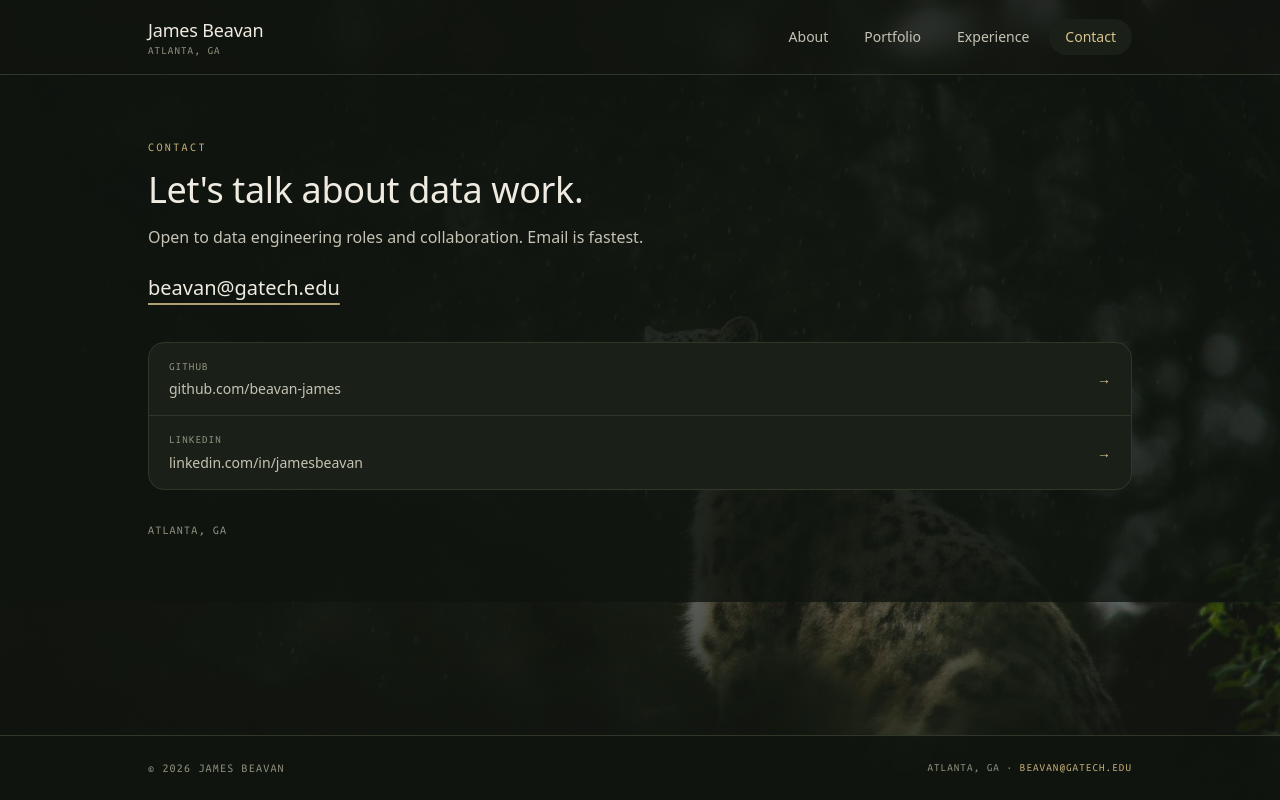
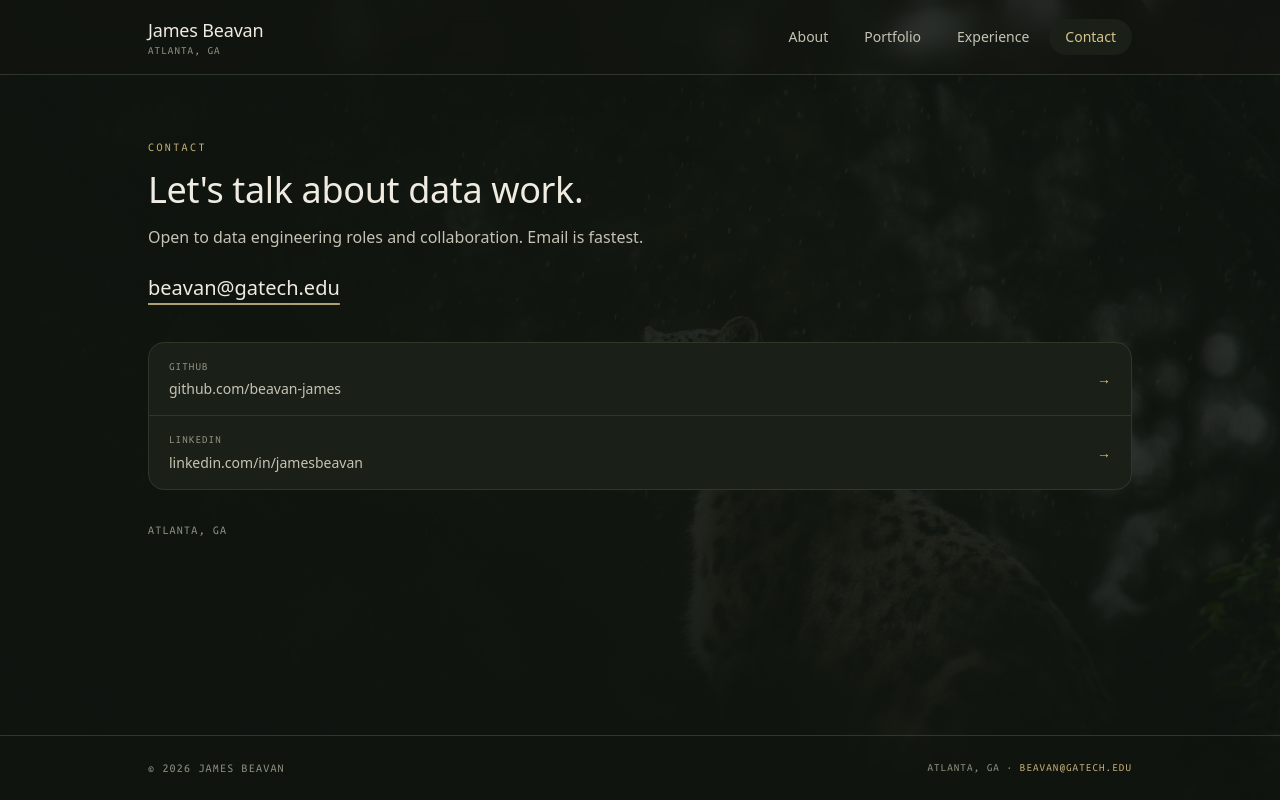
Before and after one commit to beavan-james/personal-website, a Next.js app: page /contact in a window 1280 px wide. Built offline with nearby package versions, Linux system fonts and the light colour scheme.

Commit message:
fix: darken backdrop evenly on inner pages
Inner page <main> fills the viewport with the scrim so the photo no
longer shows a hard edge below short content.

Co-Authored-By: Claude Opus 5.5 <noreply@anthropic.com>
Claude-Session: https://claude.ai/code/session_0171169DUtERx1iPoFPizpR2

```diff
--- a/app/contact/page.js
+++ b/app/contact/page.js
@@ -7,7 +7,7 @@ export const metadata = {
 
 export default function ContactPage() {
   return (
-    <main className="bg-ink/80 py-16">
+    <main className="flex-1 bg-ink/80 py-16">
       <div className="mx-auto max-w-5xl px-5">
         <p className="font-mono text-xs uppercase tracking-[0.2em] text-accent-dim">
           Contact
--- a/app/experience/page.js
+++ b/app/experience/page.js
@@ -7,7 +7,7 @@ export const metadata = {
 
 export default function ExperiencePage() {
   return (
-    <main>
+    <main className="flex-1 bg-ink/80">
       <Timeline />
     </main>
   );
--- a/app/layout.js
+++ b/app/layout.js
@@ -36,7 +36,7 @@ export default function RootLayout({ children }) {
       >
         <div className="site-backdrop" aria-hidden="true" />
         <Nav />
-        <div className="flex-1">
+        <div className="flex flex-1 flex-col">
           <Reveal />
           {children}
         </div>
--- a/app/portfolio/page.js
+++ b/app/portfolio/page.js
@@ -7,7 +7,7 @@ export const metadata = {
 
 export default function PortfolioPage() {
   return (
-    <main>
+    <main className="flex-1 bg-ink/80">
       <Projects />
     </main>
   );
--- a/components/Projects.js
+++ b/components/Projects.js
@@ -3,7 +3,7 @@ import { projects, site } from "../lib/site";
 
 export default function Projects() {
   return (
-    <section className="border-t border-line bg-ink/80 py-16">
+    <section className="border-t border-line py-16">
       <div className="mx-auto max-w-5xl px-5">
         <SectionHeading
           kicker="Portfolio"
--- a/components/Timeline.js
+++ b/components/Timeline.js
@@ -3,7 +3,7 @@ import { experienceItems, site } from "../lib/site";
 
 export default function Timeline() {
   return (
-    <section className="border-t border-line bg-ink/80 py-16">
+    <section className="border-t border-line py-16">
       <div className="mx-auto max-w-5xl px-5">
         <SectionHeading
           kicker="Experience"
```
